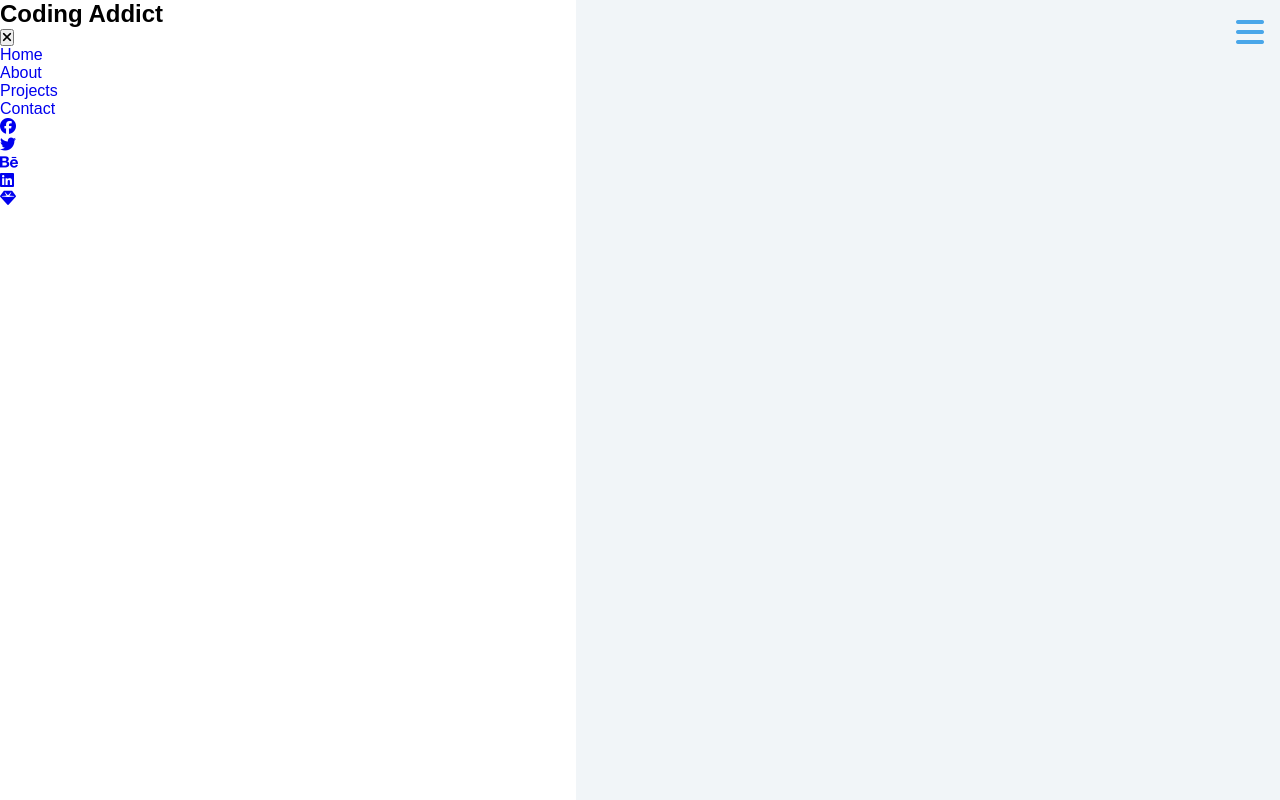
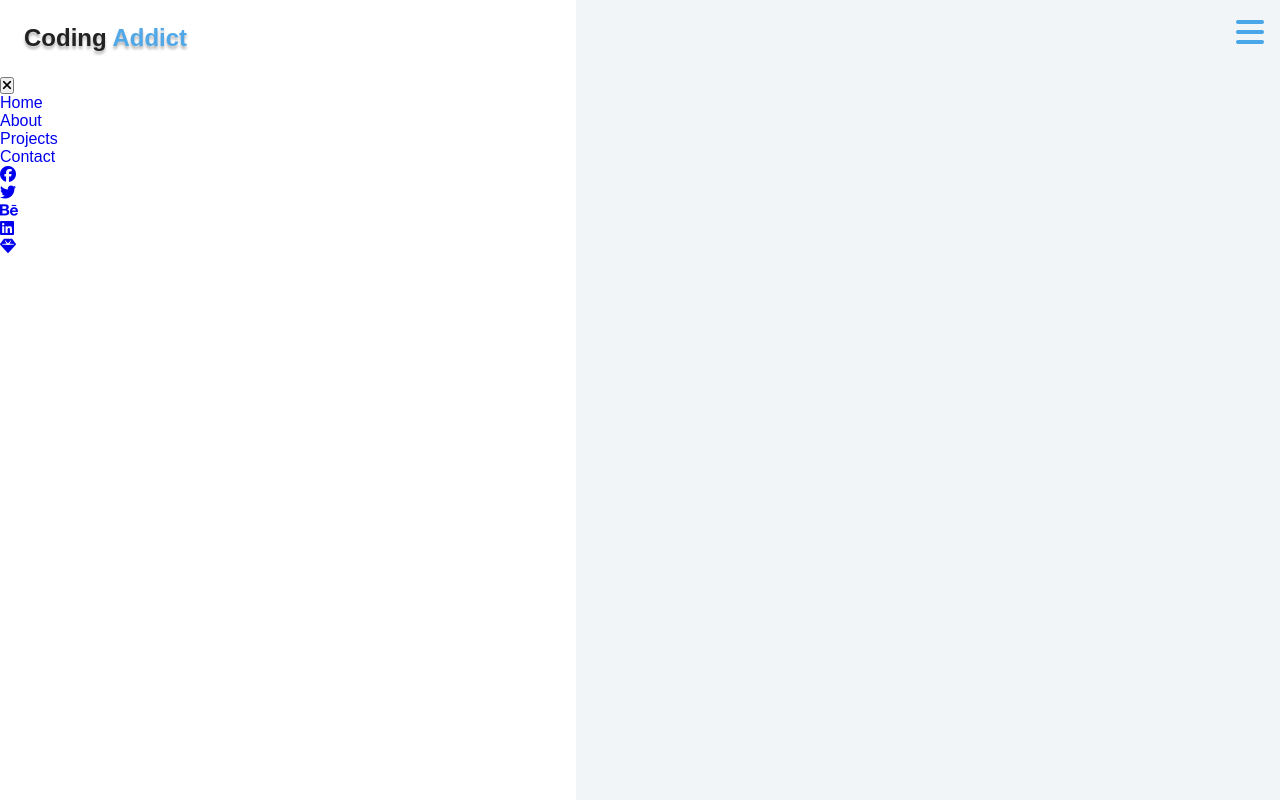
Before and after one commit to AngeloCornelio/sidebar, a website: page index.html in a window 1280 px wide. Drawn offline with Linux system fonts and the light colour scheme.

Commit message:
Style logo

```diff
--- a/index.html
+++ b/index.html
@@ -12,7 +12,7 @@
 <body>
     <button class="toggle fas fa-bars"></button>
     <section class="side-nav">
-        <h2 class="logo">Coding Addict</h2>
+        <h2 class="logo">Coding <span class="logo-blue">Addict</span></h2>
         <button class="close fas fa-times"></button>
         <ul class="nav-links">
             <li><a href="#">Home</a></li>
--- a/styles.css
+++ b/styles.css
@@ -24,3 +24,15 @@ body {
     width: 45%; /* Temporary; to be moved to show class */
     height: 100vh;
 }
+
+.logo {
+    font-size: 1.5em;
+    color: #222;
+    padding: 1em;
+    width: auto;
+    text-shadow: 0 3px 3px rgba(0, 0, 0, 0.3);
+}
+
+.logo-blue {
+    color: #50a8e8;
+}
```
